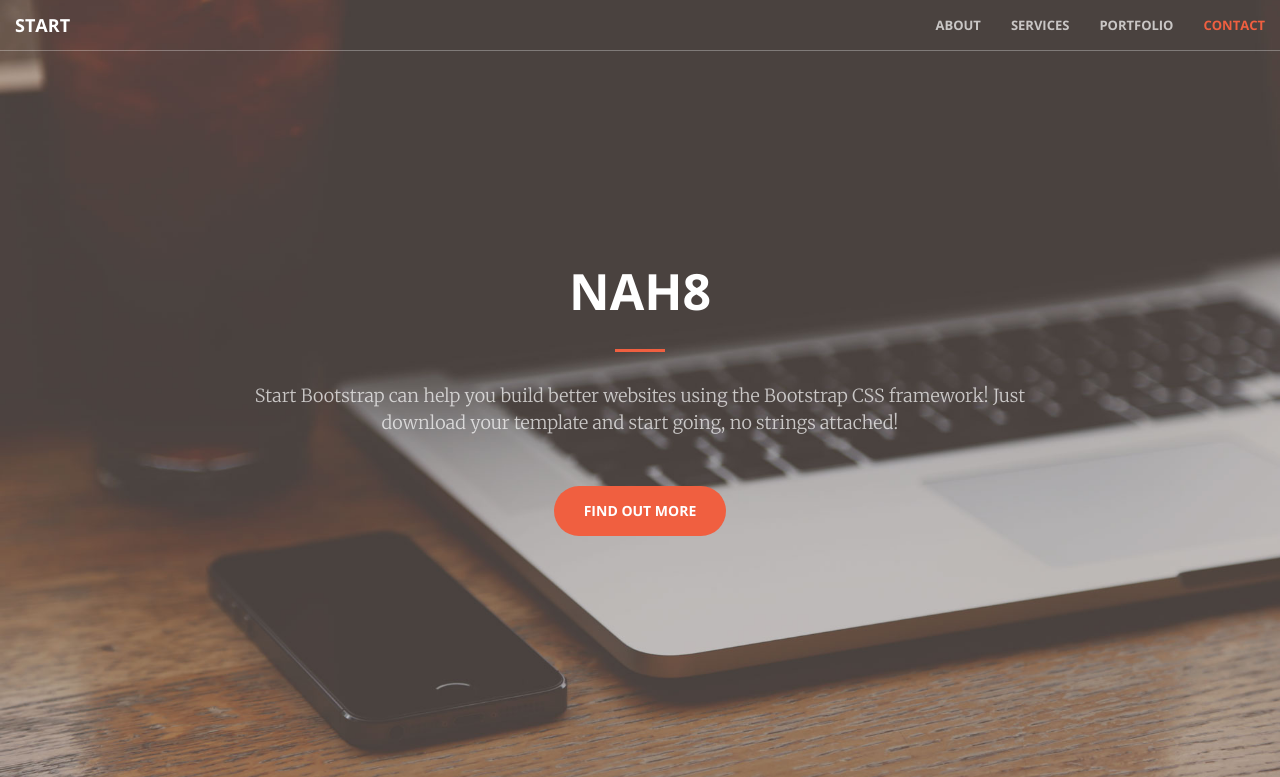
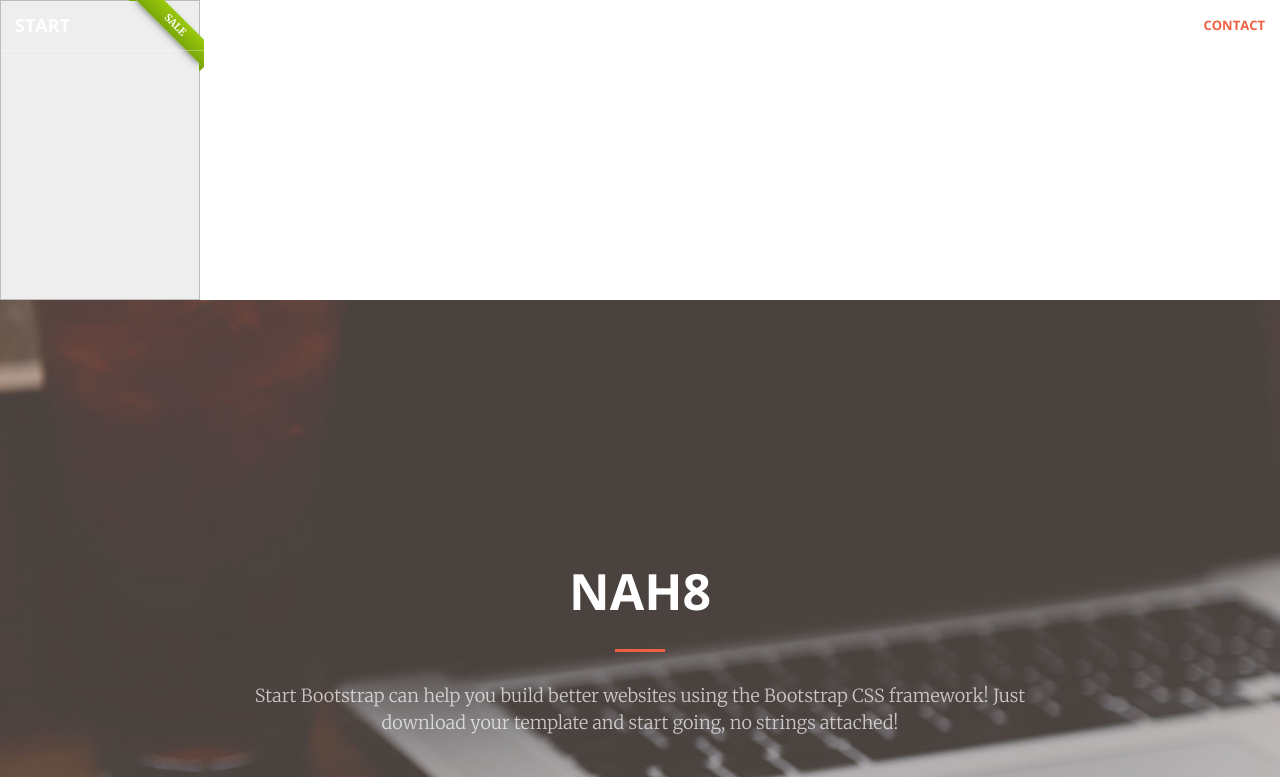
Before and after one commit to ykolodiy/ykolodiy.github.io, a website: page index.html in a window 1280 px wide. Shown: the top 777 px of the page. Drawn offline with nearby package versions, Linux system fonts and the light colour scheme.

Commit message:
Update index.html
new

```diff
--- a/index.html
+++ b/index.html
@@ -31,13 +31,62 @@
         <script src="https://oss.maxcdn.com/libs/html5shiv/3.7.0/html5shiv.js"></script>
         <script src="https://oss.maxcdn.com/libs/respond.js/1.4.2/respond.min.js"></script>
     <![endif]-->
-
+<style>.box {
+  width: 200px; height: 300px;
+  position: relative;
+  border: 1px solid #BBB;
+  background: #EEE;
+}
+.ribbon {
+  position: absolute;
+  right: -5px; top: -5px;
+  z-index: 1;
+  overflow: hidden;
+  width: 75px; height: 75px;
+  text-align: right;
+}
+.ribbon span {
+  font-size: 10px;
+  font-weight: bold;
+  color: #FFF;
+  text-transform: uppercase;
+  text-align: center;
+  line-height: 20px;
+  transform: rotate(45deg);
+  -webkit-transform: rotate(45deg);
+  width: 100px;
+  display: block;
+  background: #79A70A;
+  background: linear-gradient(#9BC90D 0%, #79A70A 100%);
+  box-shadow: 0 3px 10px -5px rgba(0, 0, 0, 1);
+  position: absolute;
+  top: 19px; right: -21px;
+}
+.ribbon span::before {
+  content: "";
+  position: absolute; left: 0px; top: 100%;
+  z-index: -1;
+  border-left: 3px solid #79A70A;
+  border-right: 3px solid transparent;
+  border-bottom: 3px solid transparent;
+  border-top: 3px solid #79A70A;
+}
+.ribbon span::after {
+  content: "";
+  position: absolute; right: 0px; top: 100%;
+  z-index: -1;
+  border-left: 3px solid transparent;
+  border-right: 3px solid #79A70A;
+  border-bottom: 3px solid transparent;
+  border-top: 3px solid #79A70A;
+}</style>
 </head>
 
 <body id="page-top">
-
+<div class="box">
+   <div class="ribbon"><span>sale</span></div>
+</div>
     <nav id="mainNav" class="navbar navbar-default navbar-fixed-top">
-
         <div class="container-fluid">
             <!-- Brand and toggle get grouped for better mobile display -->
             <div class="navbar-header">
@@ -169,11 +218,9 @@
                         </div>
                     </a>
                 </div>
-
-
-                     <div class="col-lg-4 col-sm-6">
-                    <a href="img/portfolio/fullsize/2.jpg" class="portfolio-box">
-                        <img src="img/portfolio/thumbnails/2.jpg" class="img-responsive" alt="">
+                <div class="col-lg-4 col-sm-6">
+                    <a href="img/portfolio/fullsize/3.jpg" class="portfolio-box">
+                        <img src="img/portfolio/thumbnails/3.jpg" class="img-responsive" alt="">
                         <div class="portfolio-box-caption">
                             <div class="portfolio-box-caption-content">
                                 <div class="project-category text-faded">
@@ -185,12 +232,7 @@
                             </div>
                         </div>
                     </a>
-
-
-
-
-
-
+                </div>
                 <div class="col-lg-4 col-sm-6">
                     <a href="img/portfolio/fullsize/4.jpg" class="portfolio-box">
                         <img src="img/portfolio/thumbnails/4.jpg" class="img-responsive" alt="">
```
